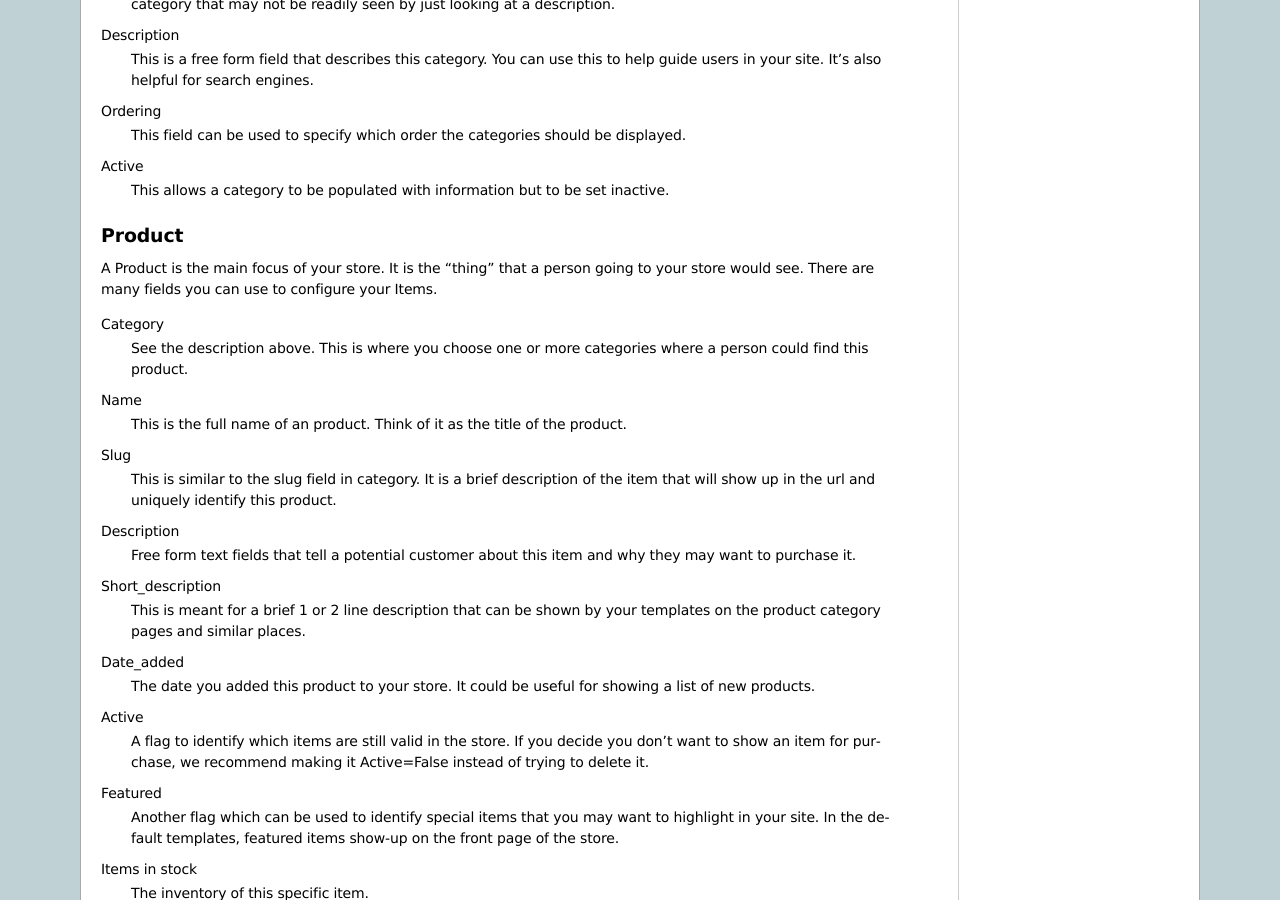
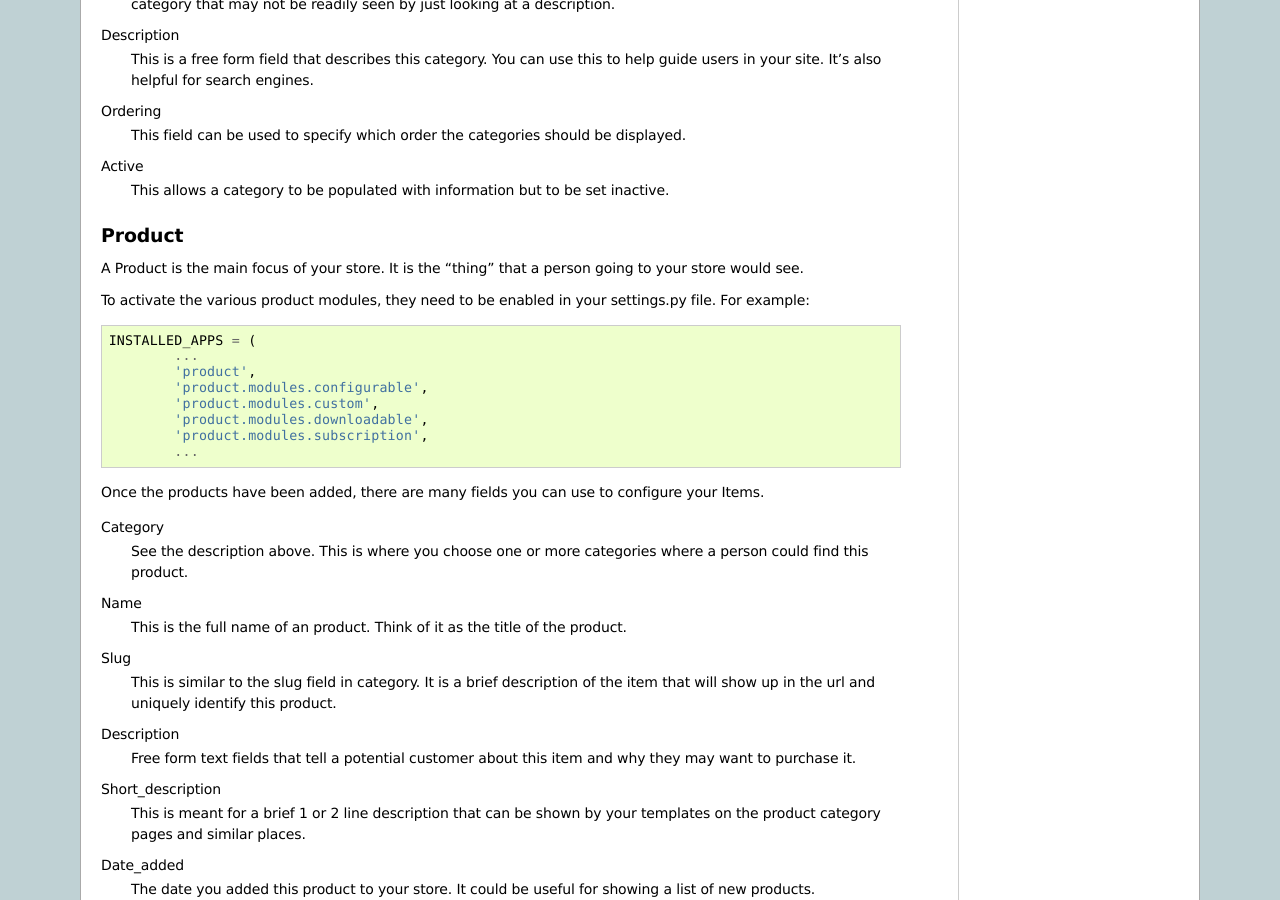
Before and after one commit to opencoca/WEB-Satchmo, a Sphinx documentation site: the page built from docs/product.txt, in a window 1280 px wide and 900 px high, scrolled down 1128 px. Built offline with Sphinx 7.4.7, drawn with Linux system fonts in a browser that asks for light colours.

Commit message:
Documentation cleanups and clarifications for the new product modules. Also removed an item from the admin that wasn't necessary. Models are still in place but we can remove those later.

```diff
--- a/docs/product.txt
+++ b/docs/product.txt
@@ -63,7 +63,23 @@ Active
 Product
 -------
 
-A Product is the main focus of your store.  It is the "thing" that a person going to your store would see.  There are many fields you can use to configure your Items.
+A Product is the main focus of your store.  It is the "thing" that a person going to your store would see.
+
+To activate the various product modules, they need to be enabled in your settings.py
+file. For example::
+
+        INSTALLED_APPS = (
+                ...
+                'product',
+                'product.modules.configurable',
+                'product.modules.custom',
+                'product.modules.downloadable',
+                'product.modules.subscription',
+                ...
+
+
+
+Once the products have been added, there are many fields you can use to configure your Items.
 
 Category
     See the description above.  This is where you choose one or more categories where a person could find this product.
```
Also changed, not shown: docs/configuration.txt (+76 -58 lines), docs/custom-product.txt (+0 -8 lines), 1 other file.
